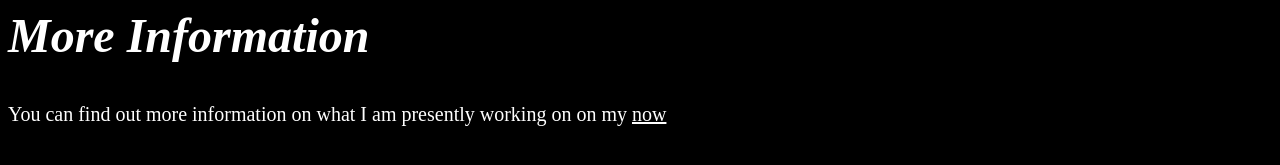
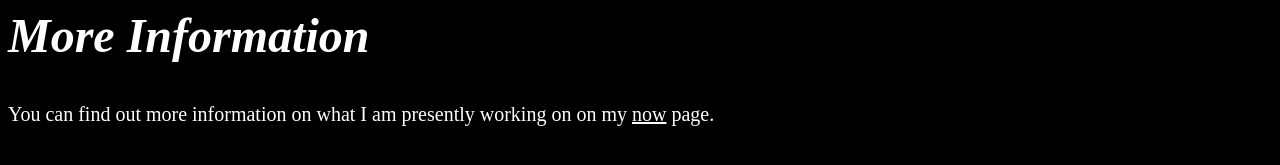
Before and after one commit to oabah/oabah.github.io, a Jekyll site: the page built from about.md, in a window 1280 px wide. Shown: the part 558-723 px from the top of the page. Built offline with Jekyll 4.4.1, drawn with Linux system fonts in a browser that asks for light colours.

Commit message:
Update about.md

```diff
--- a/about.md
+++ b/about.md
@@ -13,4 +13,4 @@
 
 ## More Information
 
-You can find out more information on what I am presently working on on my [now](http://www.github.com/oabah/now.html)
+You can find out more information on what I am presently working on on my [now]({{site.baseurl}}/now.html) page.
```
